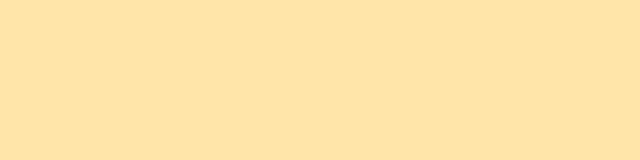
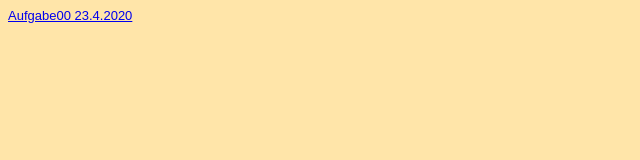
Before and after one commit to CalvinDO/GiS, a plain HTML site: page Steckbrief/steckbrief.htm in a window 1280 px wide. Shown: the whole page, without its empty margins (0-640 px from the left). Drawn offline with Linux system fonts and the light colour scheme.

Commit message:
Steckbrief Update Aufgabe00

```diff
--- a/Steckbrief/steckbrief.htm
+++ b/Steckbrief/steckbrief.htm
@@ -13,5 +13,6 @@
 </head>
 <body>
 	<!-- Hier die Links zu den gelösten Aufgaben einstellen, aktuelle oben, alte stehen lassen! Format: Aufgabenbezeichnung, Datum -->
+<a href="https://calvindo.github.io/GiS/Aufgabe00/" target="_blank">Aufgabe00 23.4.2020</a>
 </body>
 </html>
```
